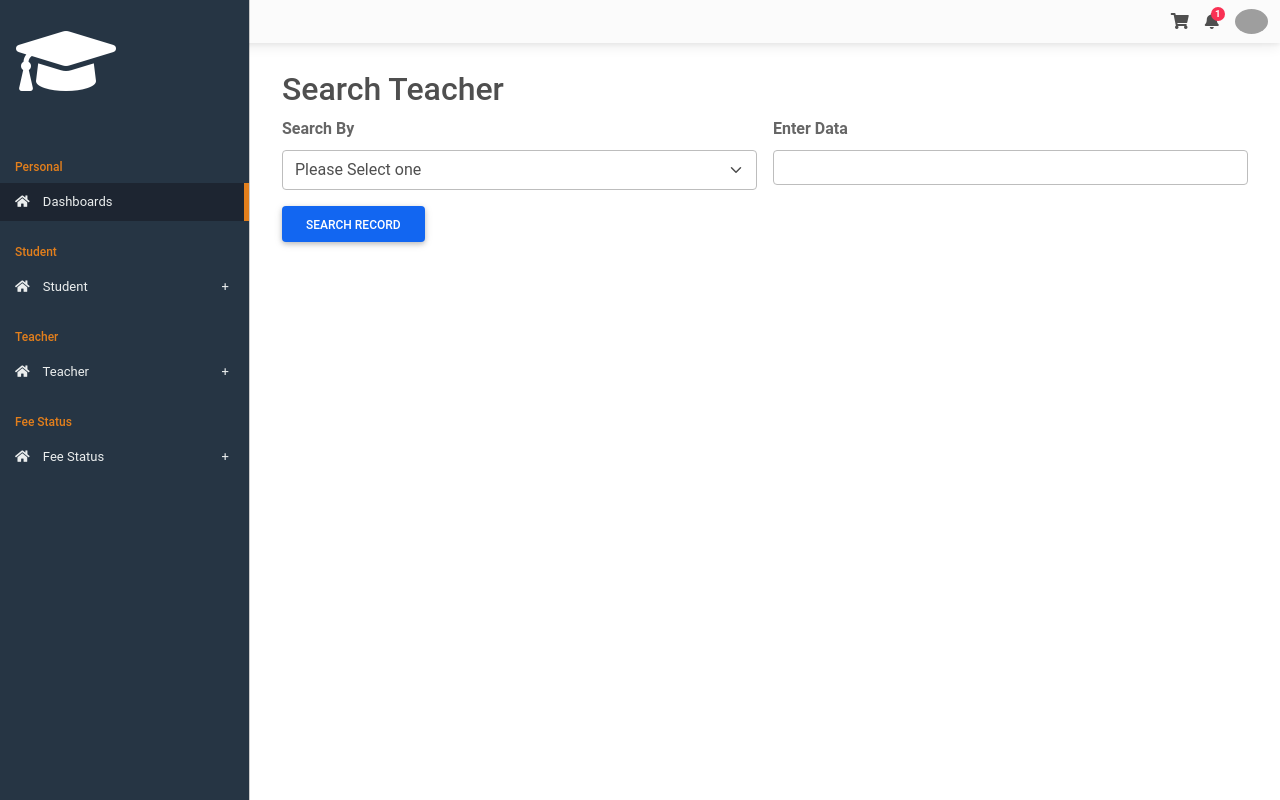
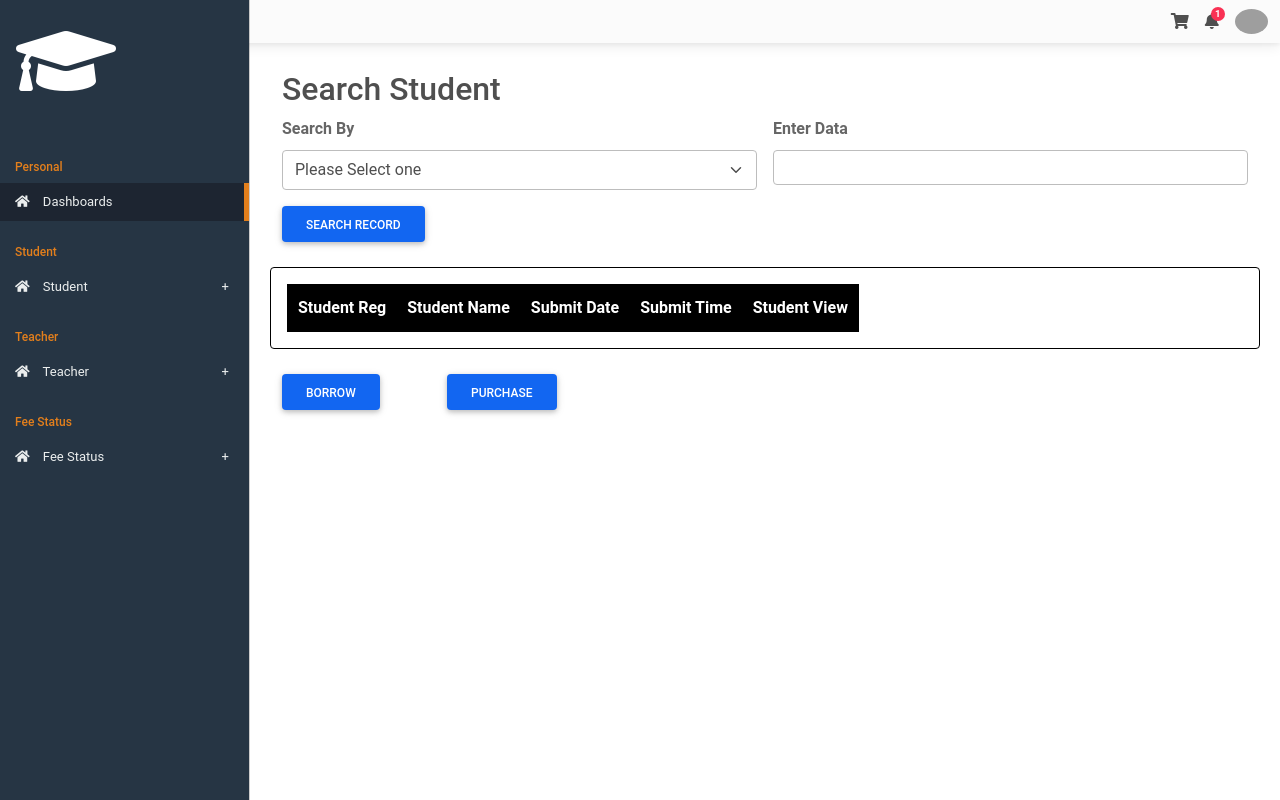
Before and after one commit to syedhussnainshah/AL_Sadat_Education_school, a PHP site: page /find_teacher.php in a window 1280 px wide. Run offline with PHP 8.4, Linux system fonts and the light colour scheme; the visitor is signed in with stand-in values (Sample User, id 1); lists and menus that the app fills with data are empty; some libraries are stand-ins or nearby versions; grey boxes are pictures that could not be loaded.

Commit message:
add teacher Section
submit data

```diff
--- a/find_teacher.php
+++ b/find_teacher.php
@@ -12,32 +12,97 @@
     <?php include_once 'sidebar.php' ?>
 
     <!-- Main Section Start Here -->
+
     <main>
         <div class="container">
-            <h1>Search Teacher</h1>
+            <h1>Search Student</h1>
 
             <section>
-                <form class="row g-3" action="show_teacher.php">
+                <form class="row g-3" action="" method="POST">
                     <div class="col-md-6">
                         <label class="form-label">Search By</label>
-                        <select class="form-select">
-                            <option selected>Please Select one</option>
-                            <option>Registration Number</option>
-                            <option>Teacher Name</option>
-                            <option>Teacher CNIC</option>
+                        <select class="form-select" name="selected_option">
+                            <option >Please Select one</option>
+                            <option value="tech_reg">Registration Number</option>
+
+                            <option value="tech_name">Teacher Name</option>
+                            <option value="tech_cnic">Teacher CNIC</option>
                         </select>
                     </div>
                     <div class="col-md-6">
                         <label class="form-label">Enter Data</label>
-                        <input type="text" class="form-control">
+                        <input type="text" class="form-control" name="serach_content">
                     </div>
                     <div class="col-12">
-                        <button type="submit" class="btn btn-primary">Search Record</button>
+                        <button type="submit" class="btn btn-primary" name="submit">Search Record</button>
                     </div>
                 </form>
 
             </section>
 
+        </div>
+        <br>
+        <style>
+            .view_std{
+                border: 1px solid black;
+            }
+            .view_std tr th{
+                padding: 10px;background: black;color: white;
+            }
+            .view_std tr td{
+                padding: 10px;
+                text-align: center;
+            }
+        </style>
+        <table class="form-control table-bordered p-3 view_std">
+            <tr>
+                <!-- <th>Student Roll No</th> -->
+                <th>Student Reg</th>
+                <th>Student Name</th>
+                <th>Submit Date</th>
+                <th>Submit Time</th>
+                <th>Student View</th>
+            </tr>
+             <?php
+if (isset($_REQUEST['submit'])) {
+    $tech_roll = $_REQUEST['serach_content'];
+    $selected_option = $_REQUEST['selected_option'];
+
+    if ($tech_roll != '' ) {
+        echo '<div class="bg-success "style="padding: 10px;text-align: center;color: white;border-radius:10px;">Your Result Find Successfully</div>';
+    }else{
+        echo "Not ";
+    }
+    if ($selected_option != '' ) {
+        echo "";
+    }else{
+        echo "Not ";
+    }
+
+    $select = "SELECT * FROM teacher_data WHERE $selected_option='$tech_roll'";
+     $runn = mysqli_query($conn, $select);
+    while($general_data = mysqli_fetch_array($runn)){
+
+    ?>
+            <tr>
+                <!-- <td><?php echo $general_data['std_roll']?></td> -->
+                <td><?php echo $general_data['tech_reg']?></td>
+                <td><?php echo $general_data['tech_name']?></td>
+                <td><?php echo $general_data['date']?></td>
+                <td><?php echo $general_data['time']?></td>
+                <td><a href="show_teacher.php?id=<?php echo $general_data['tech_id'];?>" class="icons blue"><i class="far fa-edit"></i></a></td>
+            </tr>
+            <?php }
+}?>
+        </table>
+        <br>
+        <div class="container">
+            <div class="row">
+                <div class="col-md-2">
+                    <button class="btn btn-primary">Borrow </button>
+                </div>
+                <div class="col-md-2"><button class="btn btn-primary">Purchase</button></div>
+            </div>
         </div>
     </main>
     <!-- Main Section End Here -->
```
Also changed, not shown: add_teacher_form.php (+7 -3 lines), single_teacher_detail.php (+87 -21 lines), files/Screenshot_2021-10-04-05-52-21-722_com.instagram.android.png (added).
